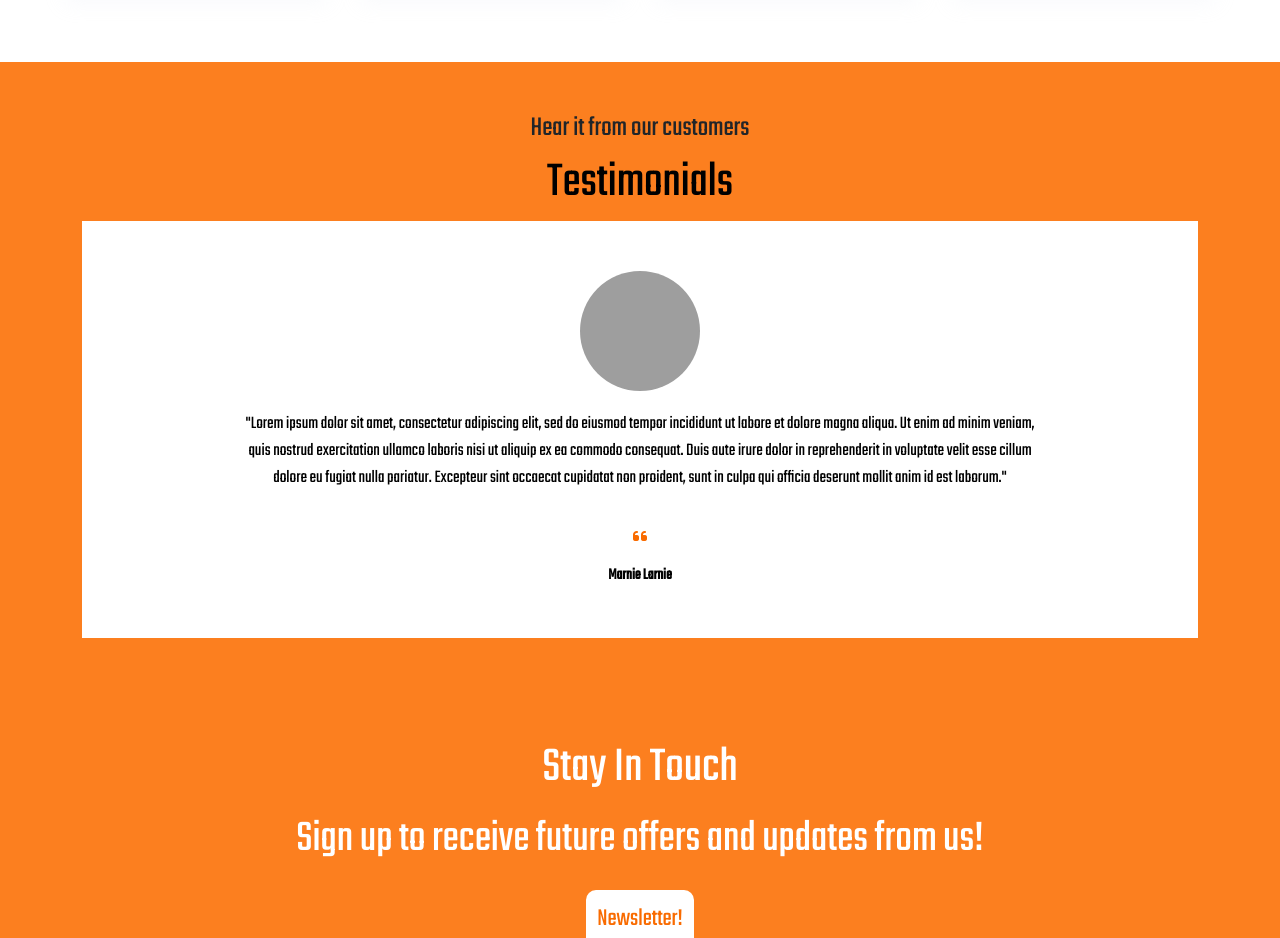
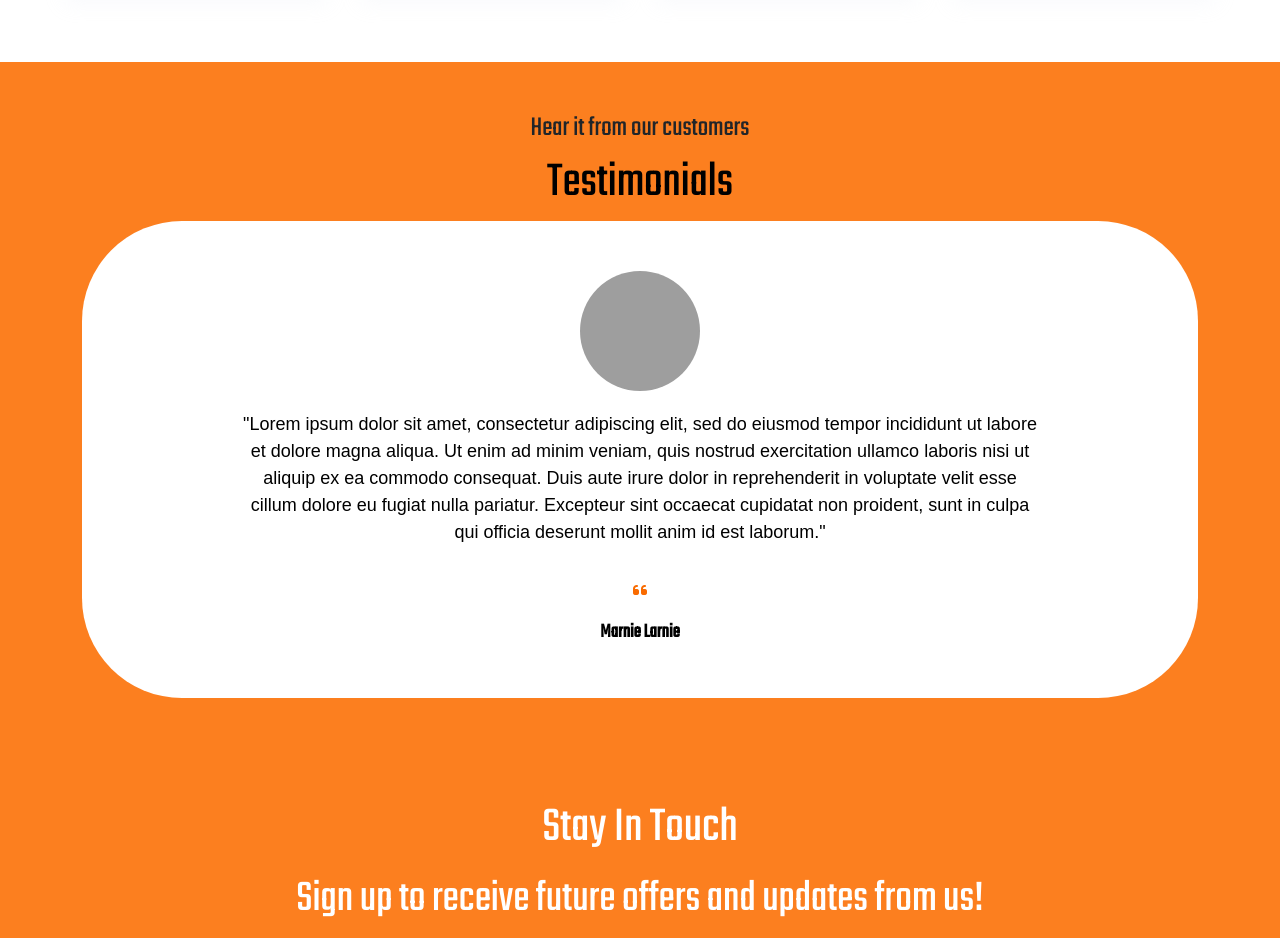
Before and after one commit to learrieta/TriangleAdventures, a Django app: page / in a window 1280 px wide. Shown: the part 2536-3474 px from the top of the page. Run offline with Django 4.2, Linux system fonts and the light colour scheme; some libraries are stand-ins or nearby versions; grey boxes are pictures that could not be loaded.

Commit message:
"updates"

```diff
--- a/static/styles/main.css
+++ b/static/styles/main.css
@@ -351,7 +351,7 @@
     position: relative;
     width: 100%;
     padding: 50px 0 ;
-    row-gap: 30px;
+    border-radius: 100px;
     background-color: #ffffff;
 }
 .testimonial .image{
@@ -371,6 +371,7 @@
 
 }
 .slide p {
+    font-family: sans-serif !important;
     text-align: center;
     padding: 0 160px;
     font-size: 18px;
@@ -384,7 +385,7 @@
     align-items: center;
 }
 .details .review-name{
-    font-size: 16px;
+    font-size: 20px;
     font-weight: 600;
     color: black;
 }
```
